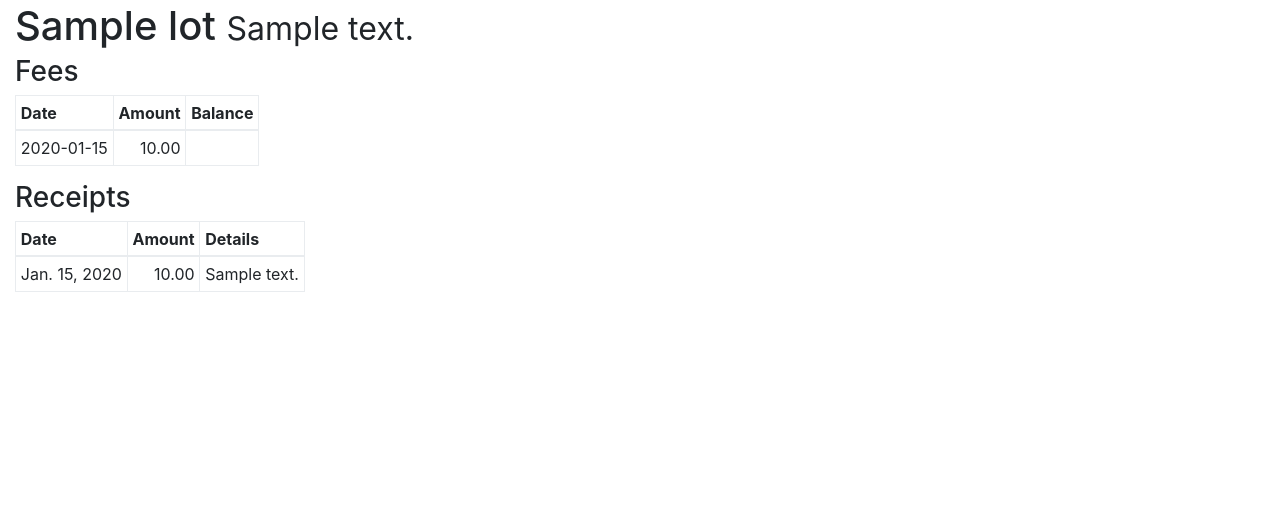
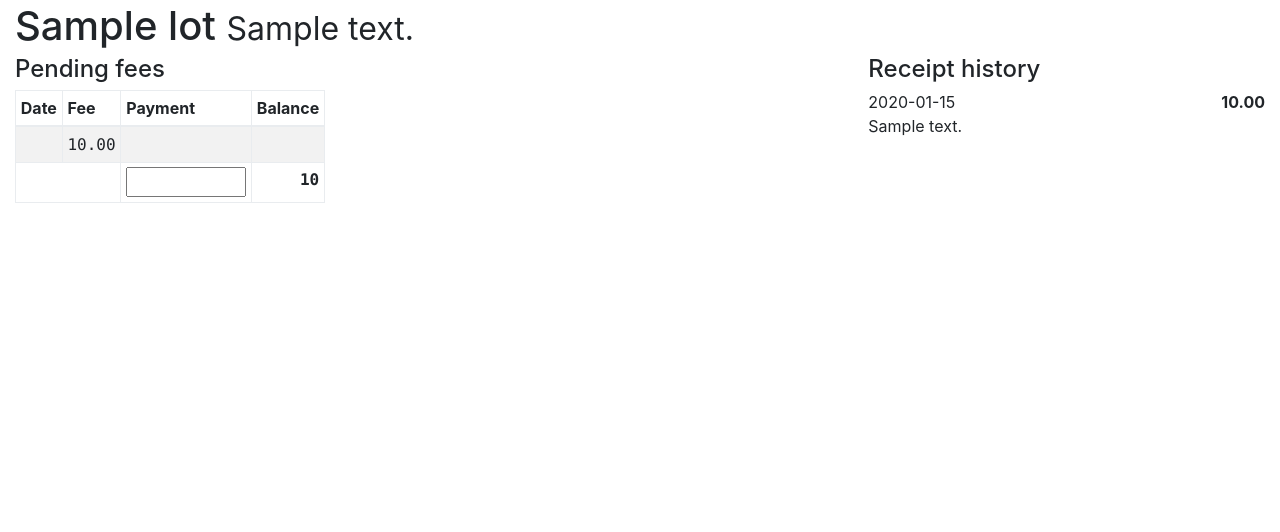
Before and after one commit to jackbravo/condorest-django, a Django app: template templates/revenue/create_receipt.html in a window 1280 px wide. Shown: the part 56-588 px from the top of the page. Run offline with Django 3.2, Linux system fonts and the light colour scheme; tables that the repository leaves empty hold one stand-in row (values such as "Sample post"); the template is opened without the code that fills it: values that come from a table or form of the project are taken from there, most other values are stand-ins (such as "Sample title", 1, 10 or a date in 2020); some libraries are stand-ins or nearby versions.

Commit message:
Display fees and receipts in two columns

```diff
--- a/templates/revenue/create_receipt.html
+++ b/templates/revenue/create_receipt.html
@@ -4,43 +4,50 @@
 {% block content %}
 <h1>{{ lot.name }} <small>{{ lot.address }}</small></h1>
 
-<h3>Fees</h3>
-<table class="table table-bordered table-hover table-sm" style="width: auto">
+<div class="row">
+
+    <div class="col-md-8">
+        <h4>Pending fees</h4>
+        <!-- fees -->
+        <table class="table table-striped table-bordered table-hover table-sm" style="width: auto">
         <thead>
             <tr>
                 <th>Date</th>
-        <th>Amount</th>
+                <th>Fee</th>
+                <th>Payment</th>
                 <th>Balance</th>
             </tr>
         </thead>
         <tbody>
         {% for fee in fees %}
             <tr>
-        <td>{{ fee.date }}</td>
-        <td class="text-right">{{ fee.amount|intcomma }}</td>
-        <td class="text-right">{{ fee.balance|intcomma }}</td>
+                <td><samp>{{ fee.date|date:"b Y" }}</samp></td>
+                <td class="text-right"><samp>{{ fee.amount|intcomma }}</samp></td>
+                <td></td>
+                <td class="text-right"><samp>{{ fee.balance|intcomma }}</samp></td>
             </tr>
         {% endfor %}
         </tbody>
+        <tfoot>
+            <tr>
+                <th colspan="2"></th>
+                <th><samp><input class="text-right" title="amount" style="width: 120px"></samp></th>
+                <th class="text-right"><samp>{{ balance|intcomma }}</samp></th>
+            </tr>
+        </tfoot>
         </table>
+    </div>
 
-<h3>Receipts</h3>
-<table class="table table-bordered table-hover table-sm" style="width: auto">
-<thead>
-    <tr>
-        <th>Date</th>
-        <th>Amount</th>
-        <th>Details</th>
-    </tr>
-</thead>
-<tbody>
+    <div class="col-md-4">
+        <h4>Receipt history</h4>
+        <!-- receips -->
         {% for receipt in receipts %}
-    <tr>
-        <td>{{ receipt.date }}</td>
-        <td class="text-right">{{ receipt.amount|intcomma }}</td>
-        <td>{{ receipt.details_summary }}</td>
-    </tr>
+        <div class="row">
+            <div class="col">{{ receipt.date|date:"Y-m-d" }}</div>
+            <div class="col text-right"><strong>{{ receipt.amount|intcomma }}</strong></div>
+        </div>
+        <div>{{ receipt.details|linebreaks }}</div>
         {% endfor %}
-</tbody>
-</table>
+    </div>
+</div>
 {% endblock %}
```
Lines whose indentation alone changed are shown as unchanged.
